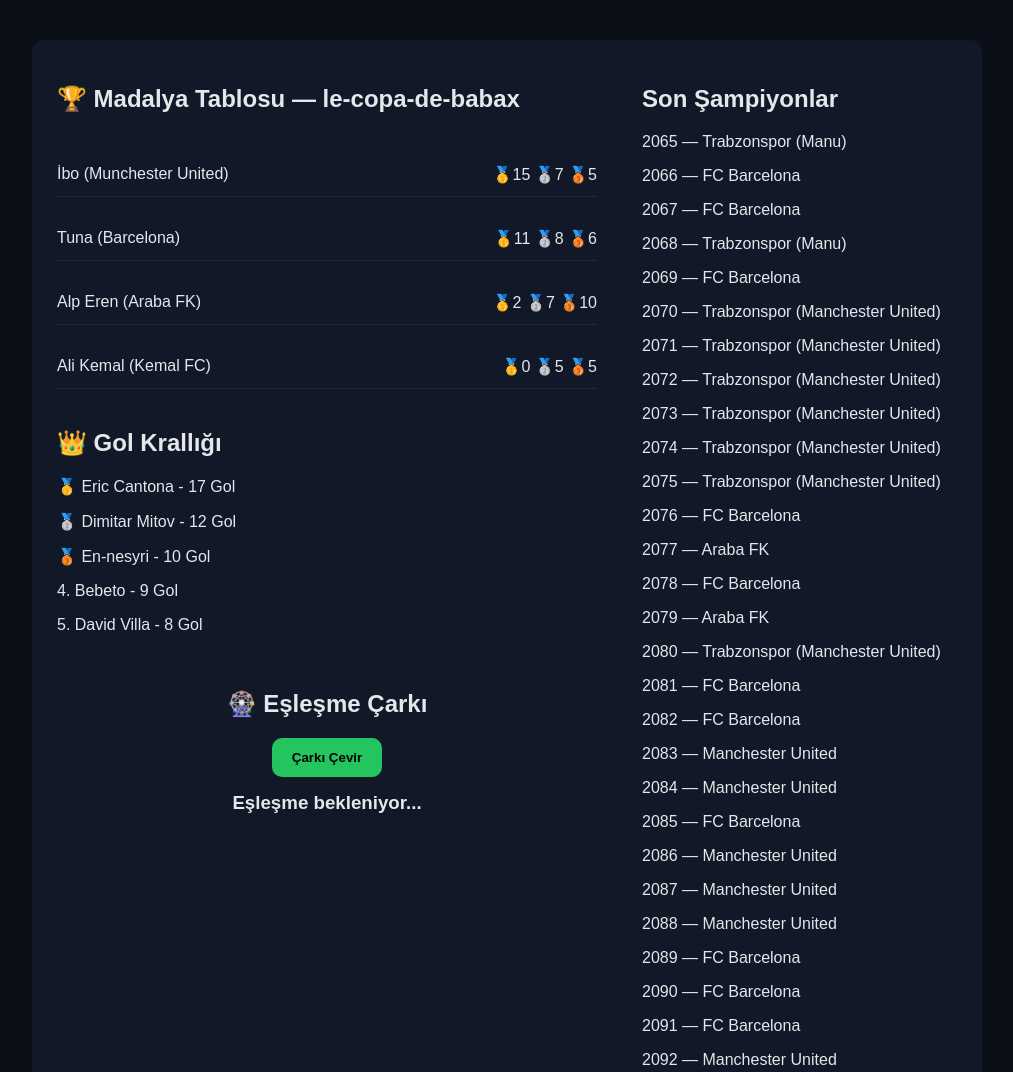
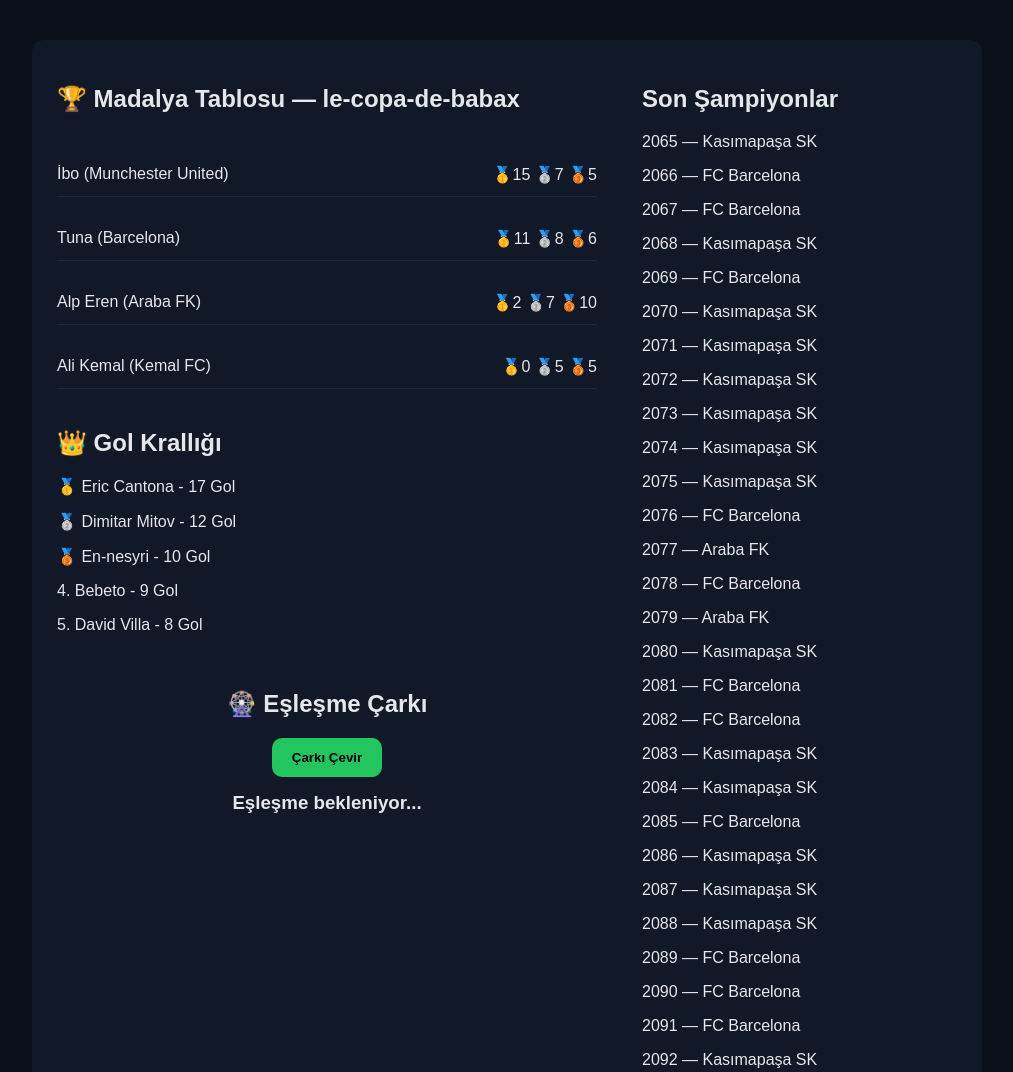
Before and after one commit to kokoyuku0160-cpu/le-copa-de-babax, a plain HTML site: page index.html in a window 1280 px wide. Shown: the top 1072 px of the page, without its empty margins (133-1146 px from the left). Drawn offline with Linux system fonts and the light colour scheme.

Commit message:
Update index.html

```diff
--- a/index.html
+++ b/index.html
@@ -111,34 +111,34 @@
 
 <h2>Son Şampiyonlar</h2>
 
-<p>2065 — Trabzonspor (Manu)</p>
+<p>2065 — Kasımapaşa SK</p>
 <p>2066 — FC Barcelona</p>
 <p>2067 — FC Barcelona</p>
-<p>2068 — Trabzonspor (Manu)</p>
+<p>2068 — Kasımapaşa SK</p>
 <p>2069 — FC Barcelona</p>
-<p>2070 — Trabzonspor (Manchester United)</p>
-<p>2071 — Trabzonspor (Manchester United)</p>
-<p>2072 — Trabzonspor (Manchester United)</p>
-<p>2073 — Trabzonspor (Manchester United)</p>
-<p>2074 — Trabzonspor (Manchester United)</p>
-<p>2075 — Trabzonspor (Manchester United)</p>
+<p>2070 — Kasımapaşa SK</p>
+<p>2071 — Kasımapaşa SK</p>
+<p>2072 — Kasımapaşa SK</p>
+<p>2073 — Kasımapaşa SK</p>
+<p>2074 — Kasımapaşa SK</p>
+<p>2075 — Kasımapaşa SK</p>
 <p>2076 — FC Barcelona</p>
 <p>2077 — Araba FK</p>
 <p>2078 — FC Barcelona</p>
 <p>2079 — Araba FK</p>
-<p>2080 — Trabzonspor (Manchester United)</p>
+<p>2080 — Kasımapaşa SK</p>
 <p>2081 — FC Barcelona</p>
 <p>2082 — FC Barcelona</p>
-<p>2083 — Manchester United</p>
-<p>2084 — Manchester United</p>
+<p>2083 — Kasımapaşa SK</p>
+<p>2084 — Kasımapaşa SK</p>
 <p>2085 — FC Barcelona</p>
-<p>2086 — Manchester United</p>
-<p>2087 — Manchester United</p>
-<p>2088 — Manchester United</p>
+<p>2086 — Kasımapaşa SK</p>
+<p>2087 — Kasımapaşa SK</p>
+<p>2088 — Kasımapaşa SK</p>
 <p>2089 — FC Barcelona</p>
 <p>2090 — FC Barcelona</p>
 <p>2091 — FC Barcelona</p>
-<p>2092 — Manchester United</p>
+<p>2092 — Kasımapaşa SK</p>
 </div>
 
 </div>
```
